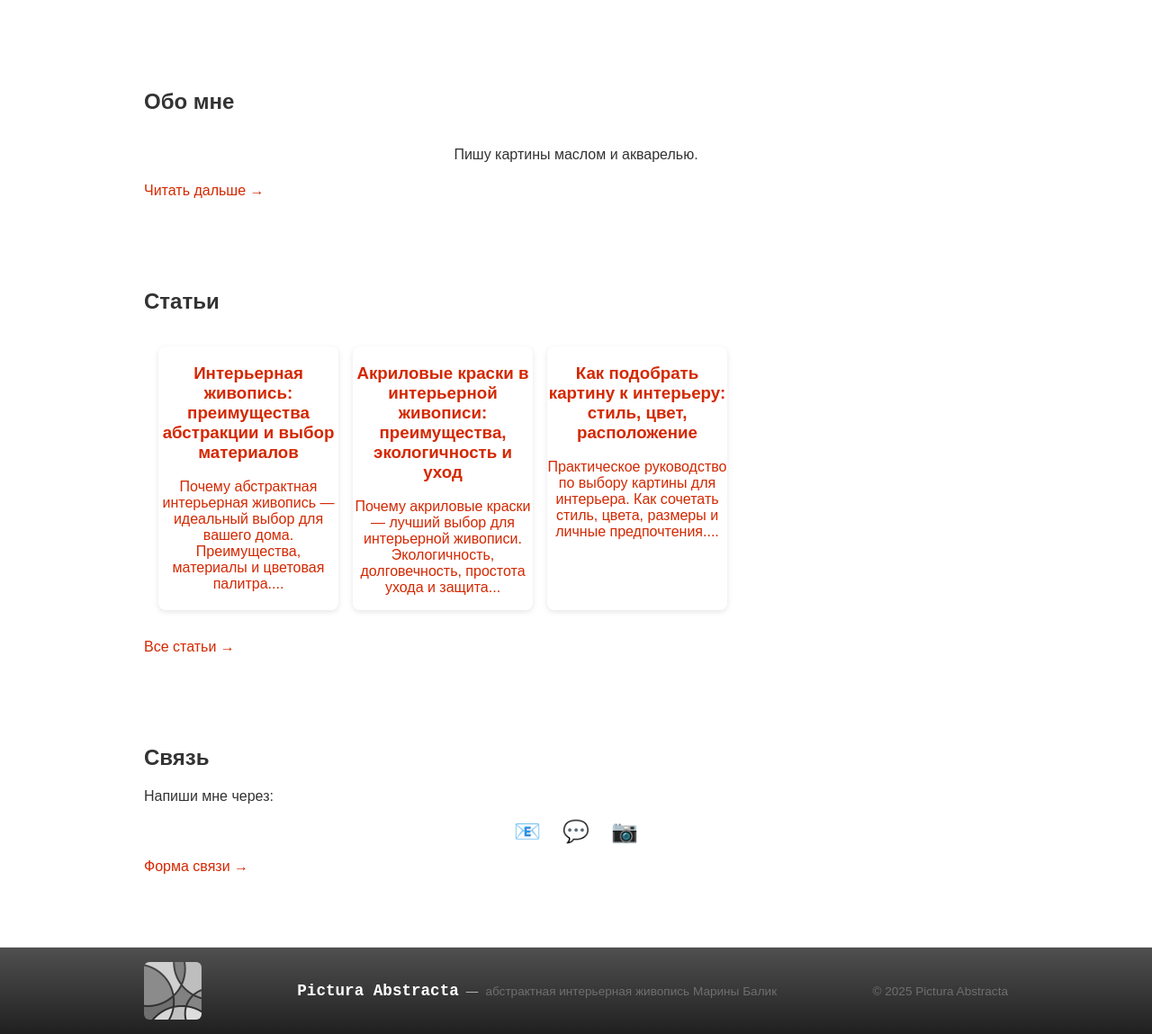
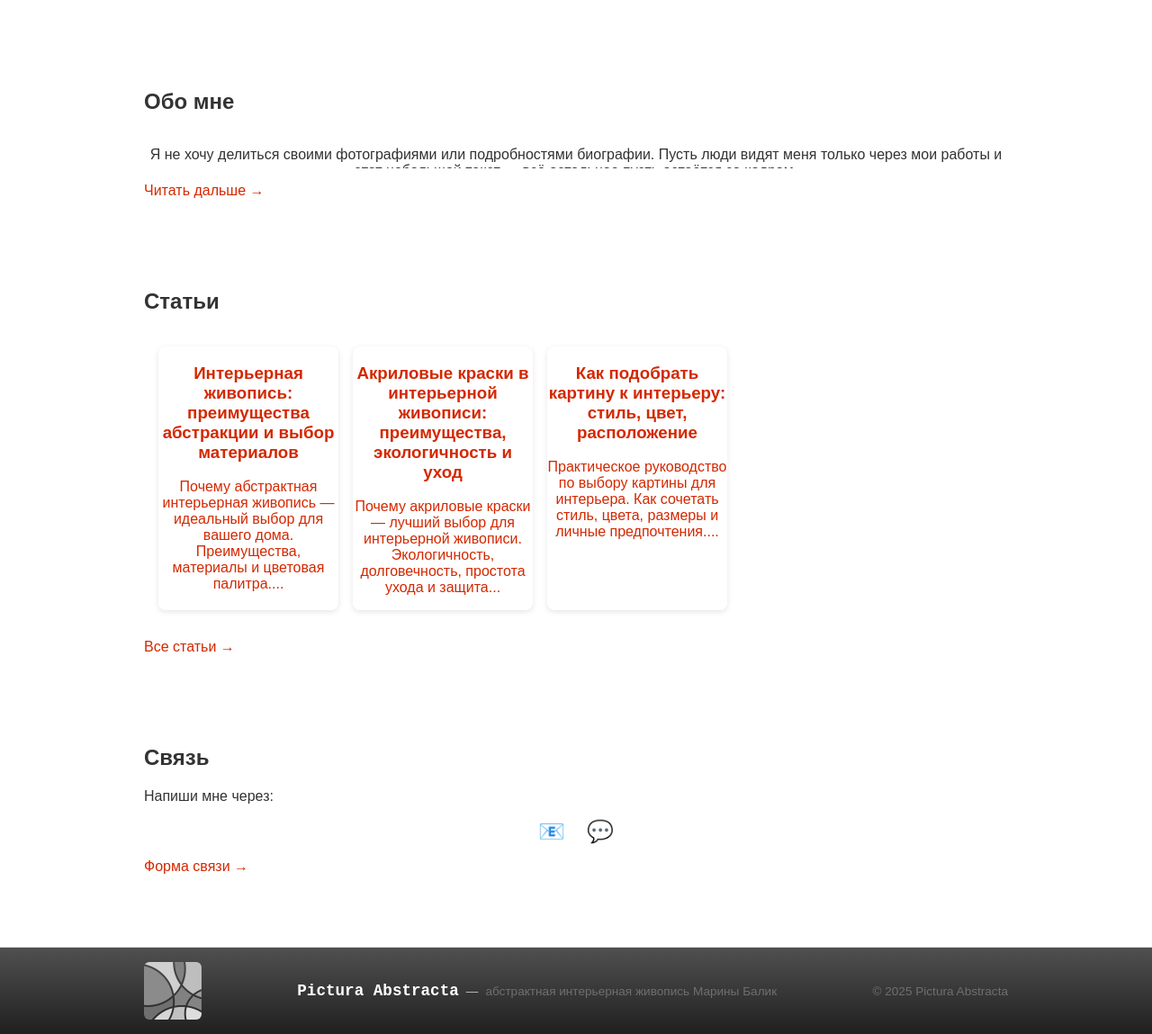
Before and after one commit to PicAbsArt/picabsart.github.io, a Jekyll site: the page built from index.html, in a window 1280 px wide and 1400 px high, scrolled down 200 px. Shown: the part 251-1400 px from the top of the window at 90% size. Built offline with Jekyll 4.4.1, drawn with Linux system fonts in a browser that asks for light colours; some web fonts are replaced.

Commit message:
Update index.html

```diff
--- a/index.html
+++ b/index.html
@@ -15,16 +15,16 @@
       </a>
     {% endfor %}
   </div>
-  <p class="view-more"><a href="/#gallery">Смотреть все картины →</a></p>
+  <p class="view-more"><a href="/gallery">Смотреть все картины →</a></p>
 </section>
 
 <!-- Блок "О себе" с анимацией -->
 <section class="about-section" id="about">
   <h2>Обо мне</h2>
   <div class="fade-text">
-    <p class="fade-item">Привет! Я Пикабс, художник из Москвы.</p>
-    <p class="fade-item">Пишу картины маслом и акварелью.</p>
-    <p class="fade-item">Вдохновляюсь природой и эмоциями людей.</p>
+    <p class="fade-item">Меня зовут Марина Балик. Марина по-гречески означает «морская». Так назвала меня мама — с надеждой, что я буду свободной, как волна, и неуловимой, как отблеск на воде. Балик (*др. тюрк.* baliq) - рыба, мой творческий псевдоним, под которым я выбрала говорить с вами.</p>
+    <p class="fade-item">Я не хочу делиться своими фотографиями или подробностями биографии. Пусть люди видят меня только через мои работы и этот небольшой текст — всё остальное пусть остаётся за кадром.</p>
+    <p class="fade-item">Я родилась не на берегу океана, а на крошечной железнодорожной станции Марк, затерянной где-то в Подмосковье. Все мое детство серенькие дворики, гаражи и угрюмые улицы заменяли мне побережье, а шум проходящих поездов — прибой.</p>
   </div>
   <p class="view-more"><a href="/about/">Читать дальше →</a></p>
 </section>
@@ -51,9 +51,8 @@
   <h2>Связь</h2>
   <p>Напиши мне через:</p>
   <div class="contact-icons">
-    <a href="mailto:example@example.com" target="_blank">📧</a>
-    <a href="https://t.me/picabs " target="_blank">💬</a>
-    <a href="https://instagram.com/picabs " target="_blank">📷</a>
+    <a href="mailto:picabsart@gmail.com" target="_blank">📧</a>
+    <a href="https://t.me/picabsart" target="_blank">💬</a>
   </div>
   <p class="view-more"><a href="/contact/">Форма связи →</a></p>
 </section>
```
Also changed, not shown: other parts of index.html (+1 -1 lines).
